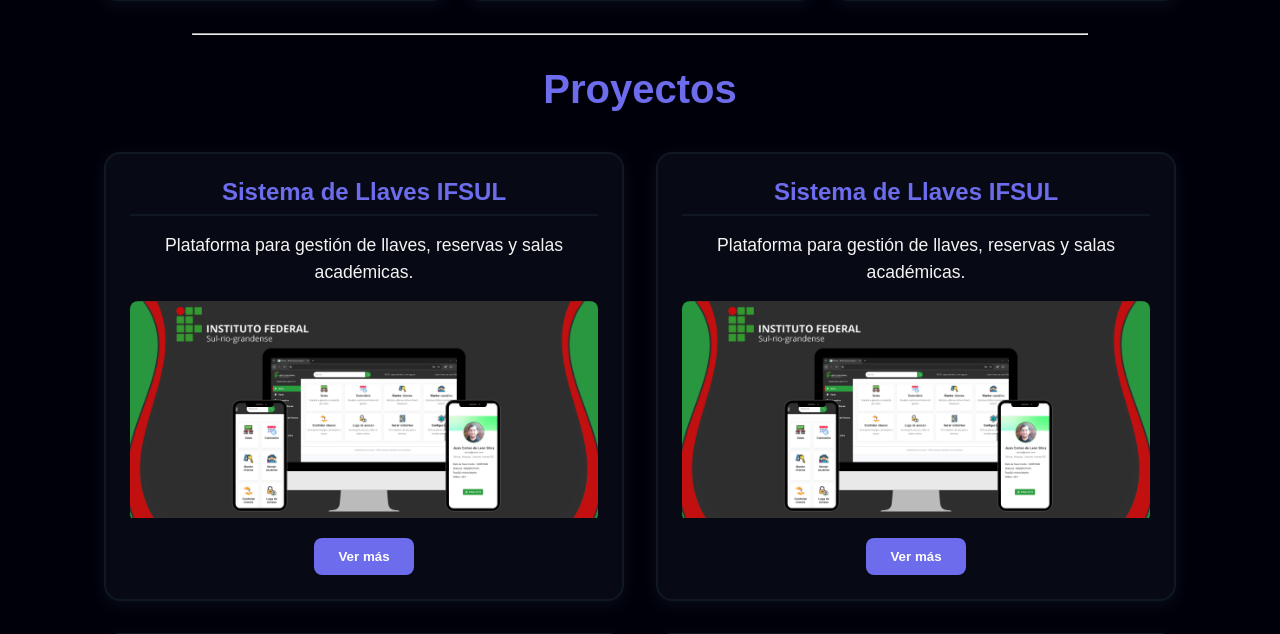
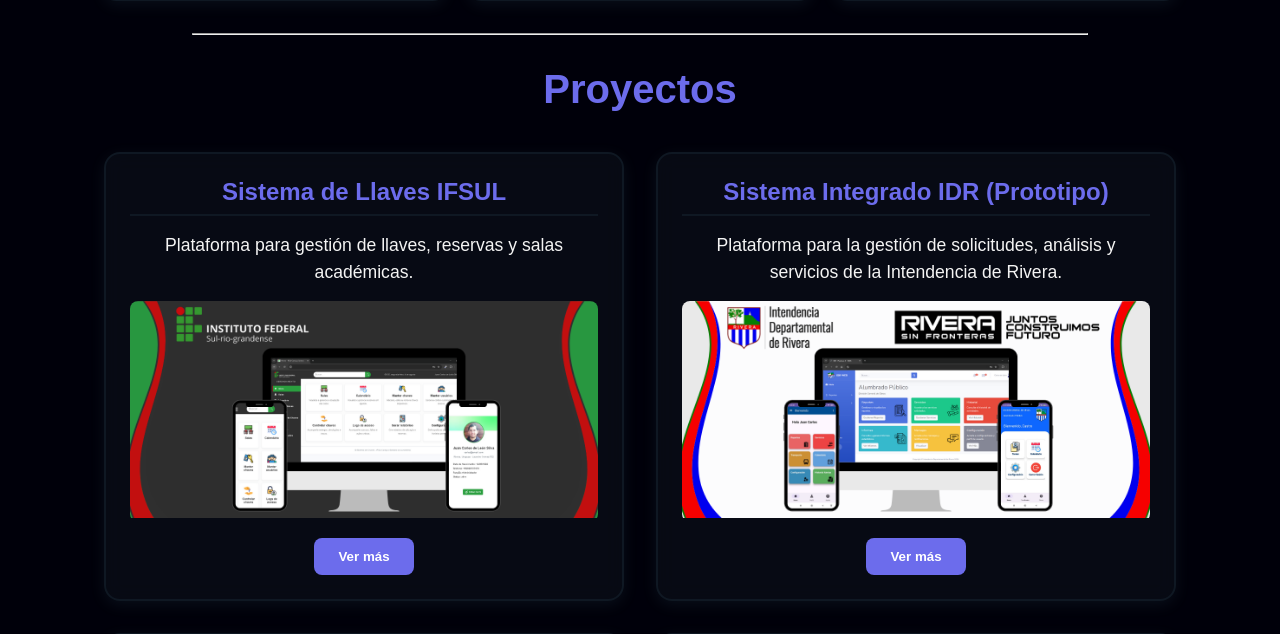
Before and after one commit to juancaco10/juancaco10.github.io, a PHP site: page / in a window 1280 px wide. Shown: the part 2402-3036 px from the top of the page. Run offline with PHP 8.4, Linux system fonts and the light colour scheme; some web fonts are replaced.

Commit message:
Enhances project documentation and styling
Improves the layout and design of team sections in the project's CSS.

Updates project descriptions and objectives for clarity and accuracy, specifically for the IFSUL and IDR systems.

Adds a new team member section to highlight contributors and their roles.

Refines image sources and alt text for better accessibility and relevance.

```diff
--- a/partials/intro.php
+++ b/partials/intro.php
@@ -3,7 +3,7 @@
         <!-- Contenedor de imagen y contenido principal -->
         <div class="intro__content">
             <div class="intro__image-container">
-                <img class="intro__image intro__image-primary" src="assets/img/perfil.jpg" alt="Juan Carlos de León profesional" />
+                <img class="intro__image intro__image-primary" src="assets/img/juan.jpg" alt="Juan Carlos de León profesional" />
                 <img class="intro__image intro__image-secondary" src="assets/img/perfil2.jpg" alt="Juan Carlos de León casual" />
             </div>
 
--- a/partials/projects.php
+++ b/partials/projects.php
@@ -26,44 +26,70 @@
           <span class="modal__close" onclick="closeModal('ifsul1')">&times;</span>
           <h2 class="modal__title">Sistema de Llaves IFSUL</h2>
           <p class="modal__text">
-            É uma plataforma para gestão de chaves, reservas e salas acadêmicas.
-            Com o uso de biometria, QR Code e futuramente inteligência artificial,
-            simplificamos o controle e a seguridad de los espacios institucionales.
+            Este sistema fue desarrollado inicialmente para el IFSUL con el objetivo de
+            modernizar y simplificar la gestión de llaves, reservas y salas académicas.
+            A futuro, su alcance podría ampliarse para instituciones municipales y otras
+            organizaciones que requieran un control seguro de sus espacios físicos.
           </p>
 
           <h3 class="modal__subtitle">🎯 Objetivo</h3>
           <p class="modal__text">
-            A plataforma centraliza e automatiza o gerenciamento de chaves e reservas
-            em instituições educacionais, otimizando tempo e recursos.
+            Centralizar y automatizar la gestión de llaves, reservas y usuarios en un único
+            sistema, aumentando la seguridad y optimizando los recursos de las instituciones.
           </p>
 
           <ul class="modal__list">
             <li>🌐 Plataforma Web (administración y recepción)</li>
-            <li>📱 Aplicativo Móvil (docentes y funcionarios)</li>
+            <li>📱 Aplicación Móvil (docentes y funcionarios)</li>
           </ul>
 
           <h3 class="modal__subtitle">🔑 Funcionalidades</h3>
           <ul class="modal__list">
-            <li>🔐 <strong>Gestión de Llaves</strong>: registro de retirada, devolución y transferencia.</li>
-            <li>📅 <strong>Reservas y Salas</strong>: disponibilidad en tiempo real y aprobación de reservas.</li>
-            <li>👥 <strong>Gestión de Usuarios</strong>: perfiles personalizables, login seguro y control de accesos.</li>
-            <li>📊 <strong>Reportes Inteligentes</strong>: estadísticas, filtros por usuario, sala y operación.</li>
+            <li>🔐 <strong>Gestión de Llaves</strong>: registro de retiro, devolución y <strong>transferencia entre docentes</strong>.</li>
+            <li>📅 <strong>Reservas y Salas</strong>: consulta de disponibilidad en tiempo real, solicitud y aprobación de reservas.</li>
+            <li>👥 <strong>Gestión de Usuarios</strong>: perfiles personalizables, inicio de sesión seguro y control de accesos.</li>
+            <li>📊 <strong>Reportes Inteligentes</strong>: estadísticas de uso, generación de reportes por periodo, filtros por usuario, sala y tipo de operación.</li>
           </ul>
 
-          <h3 class="modal__subtitle">👥 Para quién?</h3>
+          <h3 class="modal__subtitle">👥 ¿Para quién?</h3>
           <p class="modal__text">
-            Universidades y escuelas, instituciones técnicas, espacios corporativos y centros de entrenamiento.
+            Actualmente diseñado para el IFSUL, pero adaptable a universidades, escuelas,
+            municipalidades, instituciones técnicas, espacios corporativos y centros de
+            entrenamiento.
           </p>
 
           <h3 class="modal__subtitle">🚀 Roadmap Futuro</h3>
           <ul class="modal__list">
-            <li>Lanzamiento del MVP</li>
+            <li>Lanzamiento del MVP en el IFSUL</li>
             <li>Validación con usuarios reales</li>
+            <li>Escalabilidad hacia municipalidades u otras instituciones</li>
           </ul>
 
           <blockquote class="modal__quote">
-            "Transformamos la forma como las instituciones gestionan sus espacios. Porque la educación merece tecnología inteligente."
+            "Transformamos la forma en que las instituciones gestionan sus espacios.
+            Porque la educación merece tecnología inteligente."
           </blockquote>
+
+          <!-- 🧑‍🤝‍🧑 Equipo de Desarrollo -->
+          <div class="team-section">
+            <h3 class="modal__subtitle">👨‍💻 Equipo de Desarrollo</h3>
+            <div class="team-grid">
+              <div class="team-member">
+                <img src="assets/img/projects/juan.jpg" alt="Juan Carlos de León" class="team-photo">
+                <p class="team-name">Juan Carlos de León Silva</p>
+              </div>
+
+              <div class="team-member">
+                <img src="assets/img/projects/rafa.jpg" alt="Rafael Quintanilla" class="team-photo">
+                <p class="team-name">Rafael Quintanilla Fontané</p>
+              </div>
+
+              <div class="team-member">
+                <img src="assets/img/projects/gualberto.png" alt="Gualberto Castro" class="team-photo">
+                <p class="team-name">Gualberto Castro Casas</p>
+              </div>
+            </div>
+          </div>
         </div>
       </div>
 
@@ -115,13 +141,13 @@
         </div>
       </div>
 
-      <!-- Project Card ifsul2 -->
+      <!-- Project Card IDR -->
       <div class="project__card">
-        <h3 class="project__title">Sistema de Llaves IFSUL</h3>
-        <p class="project__description">Plataforma para gestión de llaves, reservas y salas académicas.</p>
+        <h3 class="project__title">Sistema Integrado IDR (Prototipo)</h3>
+        <p class="project__description">Plataforma para la gestión de solicitudes, análisis y servicios de la Intendencia de Rivera.</p>
 
-        <div class="project__image-container" onclick="openGallery('ifsul2')">
-          <img src="assets/img/projects/chaves/ifs.png" style="width:100%">
+        <div class="project__image-container" onclick="openGallery('idr')">
+          <img src="assets/img/projects/idr/idr.png" alt="Sistema IDR" style="width:100%">
           <div class="project__image-overlay">
             <div class="project__zoom-icon">
               <i class="fas fa-images"></i>
@@ -129,103 +155,133 @@
           </div>
         </div>
 
-        <button class="project__button" onclick="openModal('ifsul2')">Ver más</button>
+        <button class="project__button" onclick="openModal('idr')">Ver más</button>
       </div>
 
-      <!-- Modal de información del proyecto ifsul2 -->
-      <div id="modal-ifsul2" class="modal">
+      <!-- Modal de información del proyecto IDR -->
+      <div id="modal-idr" class="modal">
         <div class="modal__content">
-          <span class="modal__close" onclick="closeModal('ifsul2')">&times;</span>
-          <h2 class="modal__title">Sistema de Llaves IFSUL</h2>
+          <span class="modal__close" onclick="closeModal('idr')">&times;</span>
+          <h2 class="modal__title">Sistema Integrado de Solicitud, Análisis y Gestión de Servicios (Prototipo)</h2>
           <p class="modal__text">
-            É uma plataforma para gestão de chaves, reservas e salas acadêmicas.
-            Com o uso de biometria, QR Code e futuramente inteligência artificial,
-            simplificamos o controle e a seguridad de los espacios institucionales.
+            Este prototipo fue desarrollado para la <strong>Intendencia de Rivera – Uruguay</strong> y está compuesto por tres módulos:
+            una aplicación móvil para ciudadanos, una plataforma web administrativa y una aplicación móvil para capataces.
+            El objetivo es <strong>optimizar la gestión de servicios públicos</strong>, aumentar la transparencia y mejorar la
+            participación ciudadana en un contexto de transformación digital.
           </p>
 
           <h3 class="modal__subtitle">🎯 Objetivo</h3>
           <p class="modal__text">
-            A plataforma centraliza e automatiza o gerenciamento de chaves e reservas
-            em instituições educacionais, otimizando tempo e recursos.
+            Mejorar la eficiencia administrativa y reducir los tiempos de respuesta en los servicios municipales mediante
+            la digitalización y centralización de las solicitudes.
           </p>
 
           <ul class="modal__list">
-            <li>🌐 Plataforma Web (administración y recepción)</li>
-            <li>📱 Aplicativo Móvil (docentes y funcionarios)</li>
+            <li>🌐 Plataforma Web (centralización y análisis de datos)</li>
+            <li>📱 App Móvil Ciudadanos (reportes de problemas e incidencias)</li>
+            <li>📱 App Móvil Capataces (gestión de tareas en campo)</li>
           </ul>
 
           <h3 class="modal__subtitle">🔑 Funcionalidades</h3>
           <ul class="modal__list">
-            <li>🔐 <strong>Gestión de Llaves</strong>: registro de retirada, devolución y transferencia.</li>
-            <li>📅 <strong>Reservas y Salas</strong>: disponibilidad en tiempo real y aprobación de reservas.</li>
-            <li>👥 <strong>Gestión de Usuarios</strong>: perfiles personalizables, login seguro y control de accesos.</li>
-            <li>📊 <strong>Reportes Inteligentes</strong>: estadísticas, filtros por usuario, sala y operación.</li>
+            <li>📌 Reporte de incidencias en infraestructura con geolocalización</li>
+            <li>📊 Análisis de datos para la toma de decisiones</li>
+            <li>🗂 Gestión de tareas para capataces con seguimiento en tiempo real</li>
+            <li>🔒 Transparencia y trazabilidad en las solicitudes</li>
           </ul>
 
-          <h3 class="modal__subtitle">👥 Para quién?</h3>
+          <h3 class="modal__subtitle">👥 Beneficiarios</h3>
           <p class="modal__text">
-            Universidades y escuelas, instituciones técnicas, espacios corporativos y centros de entrenamiento.
+            Ciudadanos de Rivera, funcionarios administrativos, capataces y autoridades de la Intendencia.
           </p>
 
-          <h3 class="modal__subtitle">🚀 Roadmap Futuro</h3>
+          <h3 class="modal__subtitle">🚀 Roadmap</h3>
           <ul class="modal__list">
-            <li>Lanzamiento del MVP</li>
+            <li>Lanzamiento del prototipo</li>
             <li>Validación con usuarios reales</li>
+            <li>Escalabilidad para otras municipalidades</li>
           </ul>
 
           <blockquote class="modal__quote">
-            "Transformamos la forma como las instituciones gestionan sus espacios. Porque la educación merece tecnología inteligente."
+            "Un sistema diseñado para acercar la gestión pública a la ciudadanía, optimizando los servicios y fomentando la transparencia."
           </blockquote>
+
+          <!-- 🧑‍🤝‍🧑 Equipo de Desarrollo -->
+          <div class="team-section">
+            <h3 class="modal__subtitle">👨‍💻 Equipo de Desarrollo</h3>
+            <div class="team-grid">
+              <div class="team-member">
+                <img src="assets/img/projects/juan.jpg" alt="Juan Carlos de León" class="team-photo">
+                <p class="team-name">Juan Carlos de León Silva</p>
+              </div>
+
+              <div class="team-member">
+                <img src="assets/img/projects/rafa.jpg" alt="Rafael Quintanilla" class="team-photo">
+                <p class="team-name">Rafael Quintanilla Fontané</p>
+              </div>
+
+              <div class="team-member">
+                <img src="assets/img/projects/gualberto.png" alt="Gualberto Castro" class="team-photo">
+                <p class="team-name">Gualberto Castro Casas</p>
+              </div>
+            </div>
+          </div>
         </div>
       </div>
 
-      <!-- Modal de galería de imágenes ifsul2 -->
-      <div id="gallery-ifsul2" class="gallery-modal">
-        <span class="gallery-modal__close" onclick="closeGallery('ifsul2')">&times;</span>
+      <!-- Modal de galería de imágenes IDR -->
+      <div id="gallery-idr" class="gallery-modal">
+        <span class="gallery-modal__close" onclick="closeGallery('idr')">&times;</span>
         <div class="gallery-modal__content">
           <!-- Slideshow container -->
           <div class="slideshow-container">
-            <!-- Imágenes completas - SOLO UNA active -->
             <div class="mySlides active">
-              <img src="assets/img/projects/chaves/ifs.png" style="width:100%">
+              <img src="assets/img/projects/idr/idr.png" style="width:100%">
             </div>
             <div class="mySlides">
-              <img src="assets/img/projects/chaves/dashboard.png" style="width:100%">
+              <img src="assets/img/projects/idr/idr1.png" style="width:100%">
             </div>
             <div class="mySlides">
-              <img src="assets/img/projects/chaves/login.png" style="width:100%">
+              <img src="assets/img/projects/idr/idr2.png" style="width:100%">
             </div>
             <div class="mySlides">
-              <img src="assets/img/projects/chaves/salas.png" style="width:100%">
+              <img src="assets/img/projects/idr/idr3.jpeg" style="width:100%">
             </div>
             <div class="mySlides">
-              <img src="assets/img/projects/chaves/usuarios.png" style="width:100%">
+              <img src="assets/img/projects/idr/idr4.png" style="width:100%">
             </div>
             <div class="mySlides">
-              <img src="assets/img/projects/chaves/chaves.png" style="width:100%">
+              <img src="assets/img/projects/idr/idrapp.jpeg" style="width:100%">
+            </div>
+            <div class="mySlides">
+              <img src="assets/img/projects/idr/idrapp2.jpeg" style="width:100%">
             </div>
 
-            <!-- Botones de anterior/siguiente -->
-            <a class="prev" onclick="plusSlides(-1, 'ifsul2')">&#10094;</a>
-            <a class="next" onclick="plusSlides(1, 'ifsul2')">&#10095;</a>
+            <!-- Botones de navegación -->
+            <a class="prev" onclick="plusSlides(-1, 'idr')">&#10094;</a>
+            <a class="next" onclick="plusSlides(1, 'idr')">&#10095;</a>
 
-            <!-- Texto de la imagen -->
+            <!-- Texto dinámico -->
             <div class="caption-container">
-              <p id="caption-ifsul2"></p>
+              <p id="caption-idr"></p>
             </div>
           </div>
 
-          <!-- Miniaturas - SOLO UNA active -->
+          <!-- Miniaturas -->
           <div class="thumbnail-row">
-            <img class="thumbnail active" src="assets/img/projects/chaves/ifs.png" onclick="currentSlide(1, 'ifsul2')" alt="Interfaz principal del sistema">
-            <img class="thumbnail" src="assets/img/projects/chaves/dashboard.png" onclick="currentSlide(2, 'ifsul2')" alt="Dashboard del sistema">
-            <img class="thumbnail" src="assets/img/projects/chaves/login.png" onclick="currentSlide(3, 'ifsul2')" alt="Página de login">
-            <img class="thumbnail" src="assets/img/projects/chaves/salas.png" onclick="currentSlide(4, 'ifsul2')" alt="Gestión de salas">
-            <img class="thumbnail" src="assets/img/projects/chaves/usuarios.png" onclick="currentSlide(5, 'ifsul2')" alt="Gestión de usuarios">
-            <img class="thumbnail" src="assets/img/projects/chaves/chaves.png" onclick="currentSlide(6, 'ifsul2')" alt="Control de llaves">
+            <img class="thumbnail active" src="assets/img/projects/idr/idr.png" onclick="currentSlide(1, 'idr')" alt="Vista general del sistema">
+            <img class="thumbnail" src="assets/img/projects/idr/idr1.png" onclick="currentSlide(2, 'idr')" alt="Plataforma web administrativa">
+            <img class="thumbnail" src="assets/img/projects/idr/idr2.png" onclick="currentSlide(3, 'idr')" alt="App móvil para ciudadanos">
+            <img class="thumbnail" src="assets/img/projects/idr/idr3.jpeg" onclick="currentSlide(4, 'idr')" alt="App móvil para capataces">
+            <img class="thumbnail" src="assets/img/projects/idr/idr3.jpeg" onclick="currentSlide(4, 'idr')" alt="App móvil para capataces">
+            <img class="thumbnail" src="assets/img/projects/idr/idr4.png" onclick="currentSlide(4, 'idr')" alt="App móvil para capataces">
+            <img class="thumbnail" src="assets/img/projects/idr/idrapp.jpeg" onclick="currentSlide(4, 'idr')" alt="App móvil para capataces">
+            <img class="thumbnail" src="assets/img/projects/idr/idrapp2.jpeg" onclick="currentSlide(4, 'idr')" alt="App móvil para capataces">
+
           </div>
         </div>
       </div>
+
 
       <!-- Project Card ifsul3 -->
       <div class="project__card">
```
Also changed, not shown: assets/css/projects/projects.css (+47 -0 lines), assets/css/projects/modal.css (line endings or trailing spaces), assets/img/juan.jpg (added), assets/img/projects/gualberto.png (added), assets/img/projects/idr/Flujo De Datos - 1.png (added), assets/img/projects/idr/idr.png (added), assets/img/projects/idr/idr1.png (added), assets/img/projects/idr/idr2.png (added), assets/img/projects/idr/idr3.jpeg (added), assets/img/projects/idr/idr4.png (added), assets/img/projects/idr/idrapp.jpeg (added), assets/img/projects/idr/idrapp2.jpeg (added), assets/img/projects/juan.jpg (added), assets/img/projects/rafa.jpg (added).
